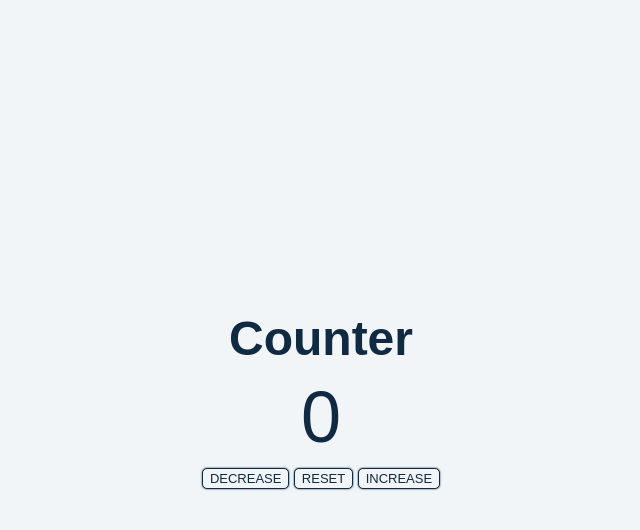
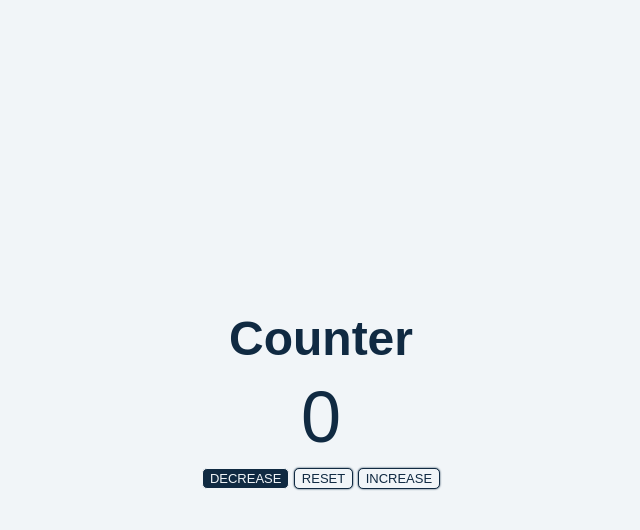
Before and after one commit to bernaahad1/JavaScript-begginer-DOM-projects, a plain HTML site: page counter/index.html in a window 1280 px wide. In both pictures the pointer is over the button "DECREASE". Shown: the whole page, without its empty margins (319-959 px from the left). Drawn offline with Linux system fonts and the light colour scheme.

Commit message:
fixed btn transition

```diff
--- a/counter/styles.css
+++ b/counter/styles.css
@@ -43,3 +43,9 @@ h1 {
   box-shadow: 0 0 2px;
   font-size: small;
 }
+
+.btn:hover {
+  background-color: rgb(16, 42, 66);
+  color: rgb(241, 245, 248);
+  transition: all 0.3s linear;
+}
```
